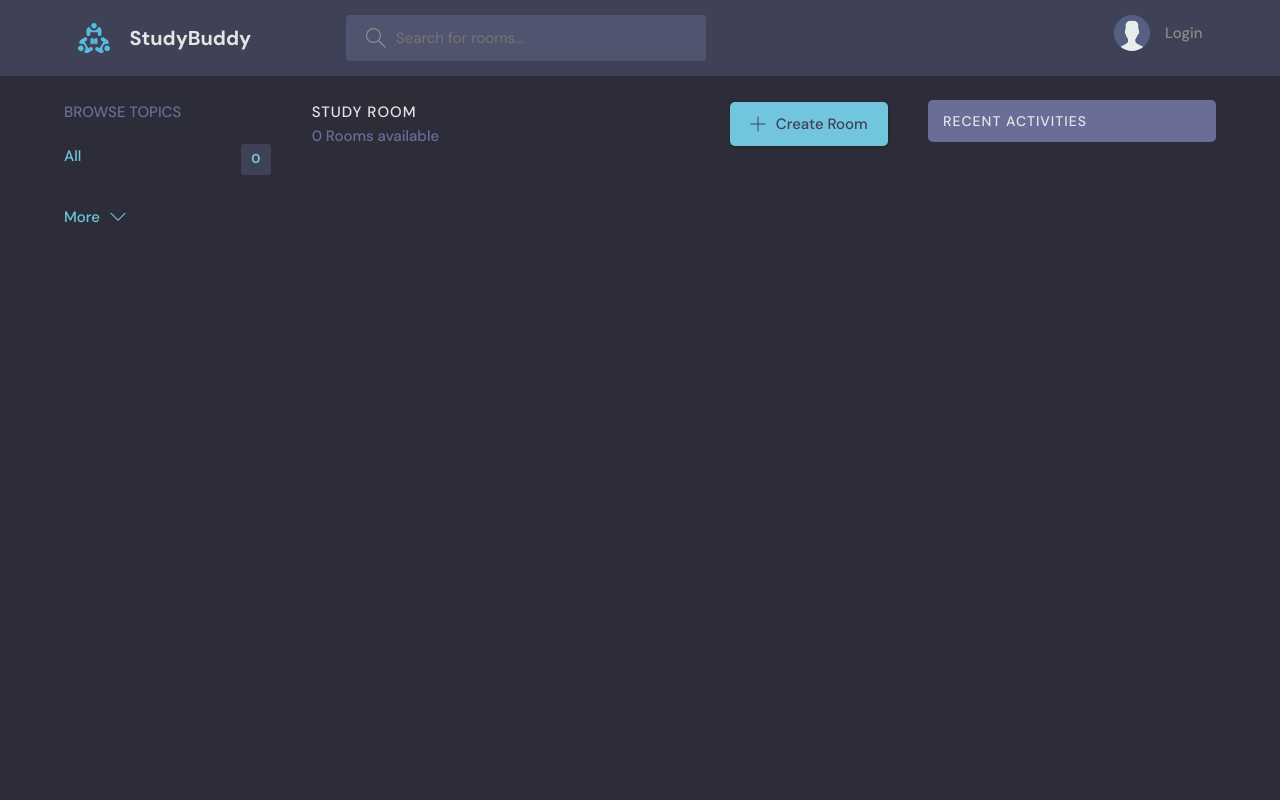
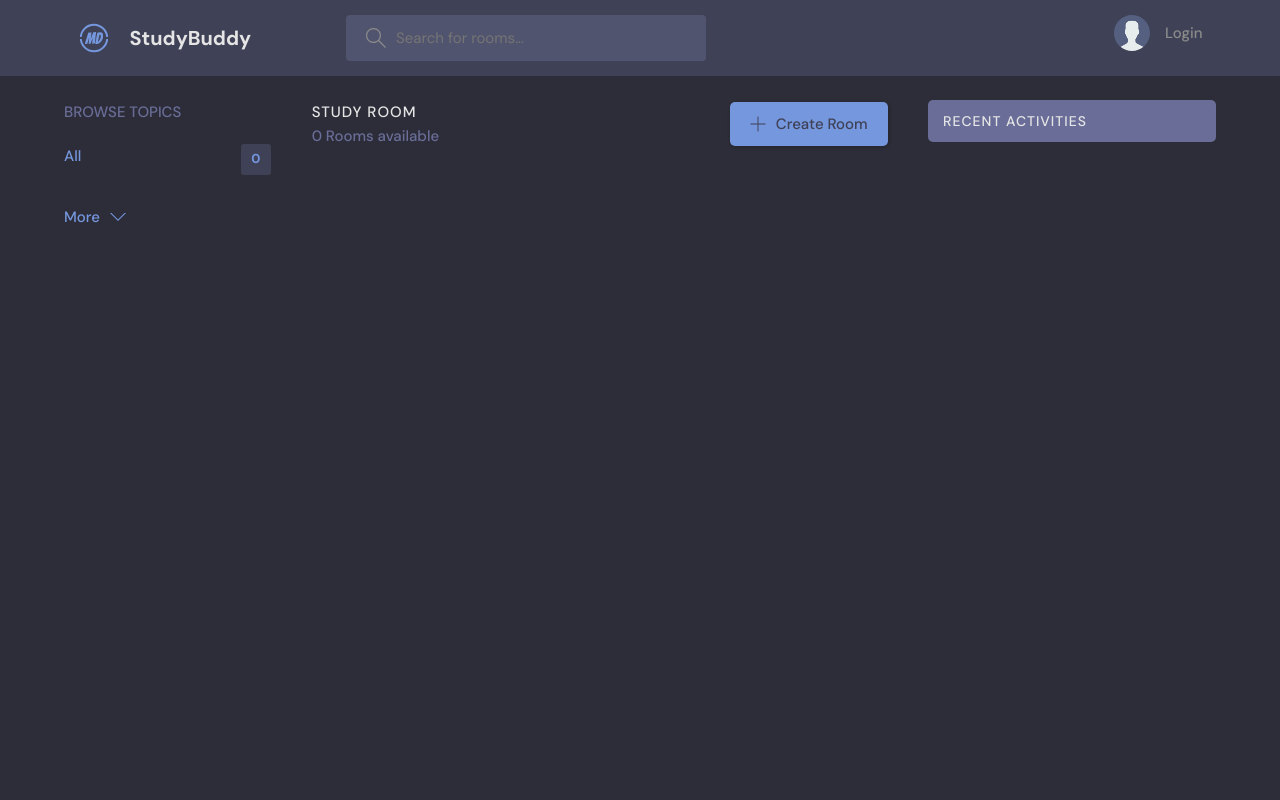
Before and after one commit to mdugay4/social-app, a Django app: page / in a window 1280 px wide. Run offline with Django 5.2, Linux system fonts and the light colour scheme; data that the repository does not hold is empty; parts of the project's set-up code (start-up, migrations or seed data) failed here and were passed over.

Commit message:
Logo and style update

```diff
--- a/static/styles/style.css
+++ b/static/styles/style.css
@@ -1,7 +1,8 @@
-@import url("https://fonts.googleapis.com/css2?family=DM+Sans:wght@400;500;700&display=swap");
+@import url('https://fonts.googleapis.com/css2?family=DM+Sans:wght@400;500;700&display=swap');
 
 :root {
-  --color-main: #71c6dd;
+    --color-main: #7597de;
+    /* --color-main: #71c6dd; */
     --color-main-light: #e1f6fb;
     --color-dark: #3f4156;
     --color-dark-medium: #51546e;
@@ -17,8 +18,9 @@
 /*========== base styles ==========*/
 
 * {
-  font-family: "DM Sans", -apple-system, BlinkMacSystemFont, "Segoe UI", Roboto, Oxygen, Ubuntu, Cantarell, "Open Sans",
-    "Helvetica Neue", sans-serif;
+    font-family: 'DM Sans', -apple-system, BlinkMacSystemFont, 'Segoe UI',
+        Roboto, Oxygen, Ubuntu, Cantarell, 'Open Sans', 'Helvetica Neue',
+        sans-serif;
     margin: 0;
     padding: 0;
     box-sizing: border-box;
@@ -146,7 +148,7 @@ a {
 }
 
 .avatar::after {
-  content: "";
+    content: '';
     display: block;
     position: absolute;
     background-color: var(--color-gray);
```
Also changed, not shown: README.md, static/images/logo.svg, static/images/logo_old.svg (added). Lines whose indentation alone changed are shown as unchanged.
